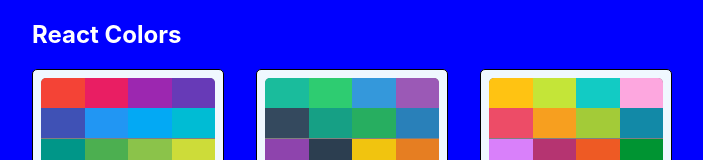
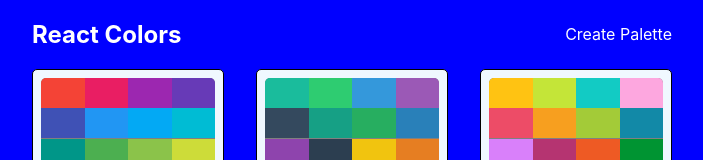
Before and after one commit to Dimisz/color-app, a React (Create React App) app: page / in a window 1280 px wide. Shown: the top 160 px of the page, without its empty margins (288-991 px from the left). Built offline with nearby package versions, Linux system fonts and the light colour scheme.

Commit message:
Add new palette form and link

```diff
--- a/src/App.js
+++ b/src/App.js
@@ -3,6 +3,7 @@ import { Route, Routes, useParams } from 'react-router-dom';
 import Palette from "./components/Palette/Palette";
 import PaletteList from "./components/PaletteList/PaletteList";
 import SingleColorPalette from "./components/SingleColorPalette/SingleColorPalette";
+import NewPaletteForm from './components/NewPaletteForm/NewPaletteForm';
 
 import seedColors from "./helpers/seedColors";
 import { generatePalette } from "./helpers/colorHelpers";
@@ -43,6 +44,10 @@ export default function App(){
           element={<PaletteList palettes={seedColors}/>}
       />
       <Route
+          path='/palette/new'
+          element={<NewPaletteForm/>}
+      />
+      <Route
           path='/palette/:id'
           element={<PaletteWrapper />}
       />
--- a/src/components/ColorBox/ColorBox.js
+++ b/src/components/ColorBox/ColorBox.js
@@ -22,7 +22,7 @@ export default function ColorBox({
   }
 
   const isDarkColor = chroma(background).luminance() <= 0.08;
-  const isLightColor = chroma(background).luminance() > 0.7;
+  const isLightColor = chroma(background).luminance() >= 0.7;
 
   return(
     <CopyToClipboard text={background} onCopy={showOverlay}>
--- a/src/components/NavBar/NavBar.js
+++ b/src/components/NavBar/NavBar.js
@@ -15,7 +15,7 @@ export default function NavBar({level, changeLevel, handleSelect, showSlider}){
         <Link to='/'>Color Picker</Link>
       </div>
       {showSlider &&
-      <div className={styles['slider-container']}>
+      <div>
         <span>Level: {level}</span>
         <div className={styles.slider}>
             <Slider
--- /dev/null
+++ b/src/components/NewPaletteForm/NewPaletteForm.js
@@ -0,0 +1,7 @@
+import { useState } from "react";
+
+export default function NewPaletteForm(){
+  return(
+    <div>New Palette Form</div>
+  );
+}
--- a/src/components/PaletteList/PaletteList.js
+++ b/src/components/PaletteList/PaletteList.js
@@ -17,6 +17,7 @@ export default function PaletteList({palettes}){
       <div className={styles.container}>
         <nav className={styles.nav}>
           <h1>React Colors</h1>
+          <Link to='/palette/new'>Create Palette</Link>
         </nav>
         <div className={styles.palettes}>
           {renderedPalettes}
--- a/src/components/PaletteList/PaletteList.module.css
+++ b/src/components/PaletteList/PaletteList.module.css
@@ -19,6 +19,11 @@
   width: 100%;
   justify-content: space-between;
   color: white;
+  align-items: center;
+}
+
+.nav a {
+  color: white;
 }
 
 .palettes {
```
